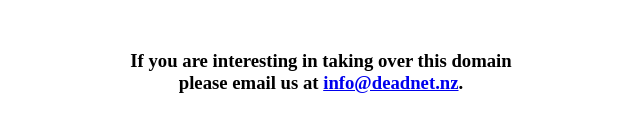
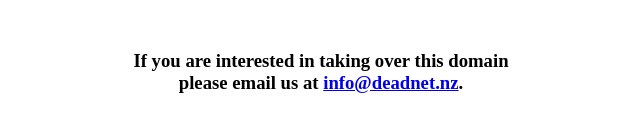
Before and after one commit to idanoo/peertube.nz, a plain HTML site: page index.html in a window 1280 px wide. Shown: the part 181-312 px from the top of the page, 319-959 px from the left. Drawn offline with Linux system fonts and the light colour scheme.

Commit message:
Typo fix

```diff
--- a/index.html
+++ b/index.html
@@ -15,7 +15,7 @@
         <p>Please visit <a href="https://joinpeertube.org/instances" target="_blank">joinpeertube.org/instances</a>
             to find a new instance.</p>
         <br/>
-        <h3>If you are interesting in taking over this domain<br/>please email us at <a href="mailto:info@deadnet.nz">info@deadnet.nz</a>.</h3>
+        <h3>If you are interested in taking over this domain<br/>please email us at <a href="mailto:info@deadnet.nz">info@deadnet.nz</a>.</h3>
     </main>
   </body>
 </html>
```
